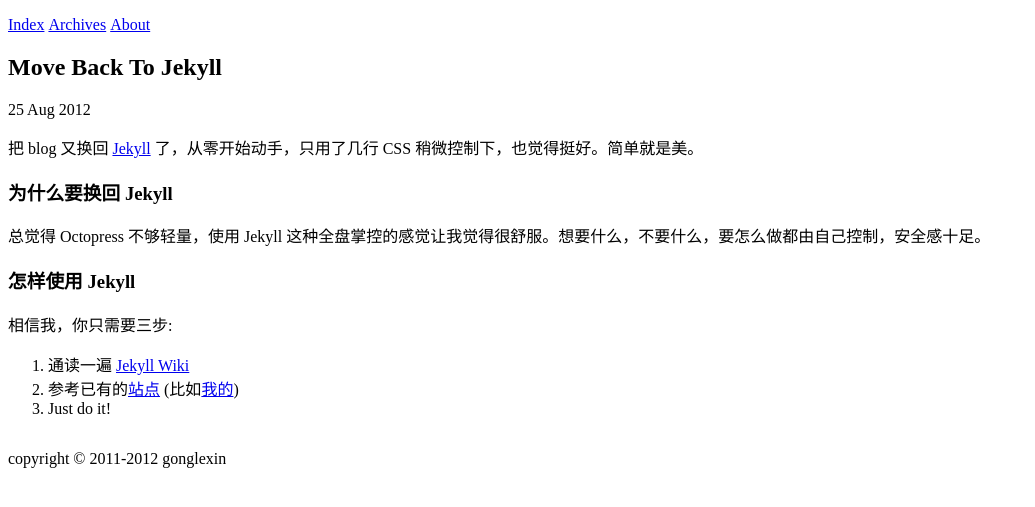
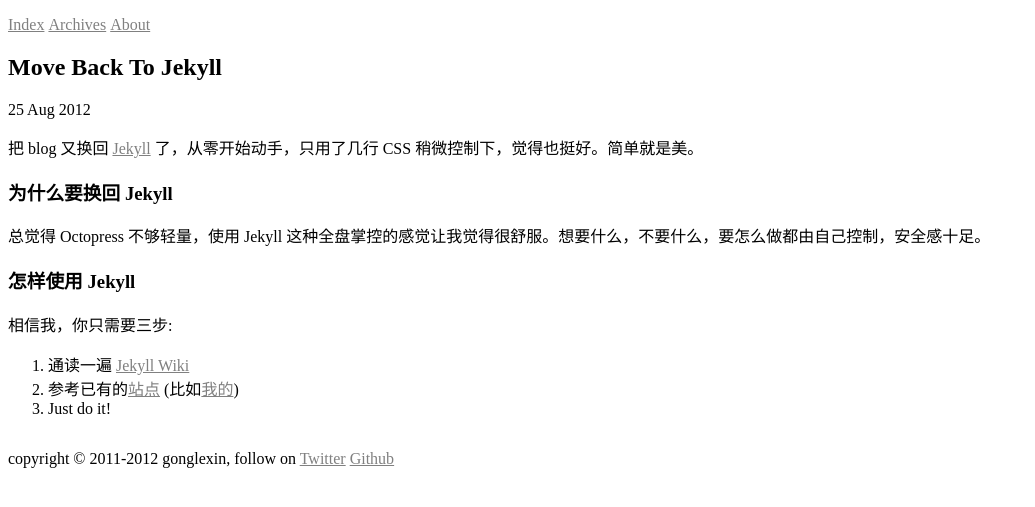
Before and after one commit to gonglexin/gonglexin.github.io, a Jekyll site: the page built from _posts/2012-08-25-move-back-to-jekyll.md, in a window 1280 px wide. Shown: the top 507 px of the page, without its empty margins (0-1035 px from the left). Built offline with Jekyll 4.4.1, drawn with Linux system fonts in a browser that asks for light colours; Markdown is read by kramdown in place of the engine named in the settings.

Commit message:
update footer, blog; small fix for the site

```diff
--- a/_includes/footer.html
+++ b/_includes/footer.html
@@ -1,3 +1,4 @@
 <footer>
-  copyright &copy; 2011-2012 gonglexin
+  copyright &copy; 2011-2012 gonglexin, follow on <a href="https://twitter.com/gonglexin">Twitter</a>
+  <a href="https://github.com/gonglexin">Github</a>
 </footer>
--- a/_layouts/default.html
+++ b/_layouts/default.html
@@ -3,8 +3,8 @@
   <head>
     <meta http-equiv="Content-type" content="text/html; charset=utf-8">
     <title>秦关属楚 {{ page.title }}</title>
+    <link rel="stylesheet" type="text/css" media="screen" href="/assets/highlight.css" />
     <link rel="stylesheet" type="text/css" media="screen" href="/assets/style.css" />
-    <link rel="stylesheet" type="text/css" media="screen" href="/assets/highlight.css" />
   </head>
   <body>
     {% include header.html %}
--- a/_posts/2012-08-25-move-back-to-jekyll.md
+++ b/_posts/2012-08-25-move-back-to-jekyll.md
@@ -2,7 +2,7 @@
 layout: post
 ---
 
-把 blog 又换回 [Jekyll](https://github.com/mojombo/jekyll) 了，从零开始动手，只用了几行 CSS 稍微控制下，也觉得挺好。简单就是美。
+把 blog 又换回 [Jekyll](https://github.com/mojombo/jekyll) 了，从零开始动手，只用了几行 CSS 稍微控制下，觉得也挺好。简单就是美。
 
 ### 为什么要换回 Jekyll
 总觉得 Octopress 不够轻量，使用 Jekyll 这种全盘掌控的感觉让我觉得很舒服。想要什么，不要什么，要怎么做都由自己控制，安全感十足。
--- a/assets/style.css
+++ b/assets/style.css
@@ -1,3 +1,11 @@
+/* base */
+a {
+  color: gray;
+}
+a:hover {
+  color: black;
+}
+
 /* page header */
 header > ul{
   padding-left: 0;
```
